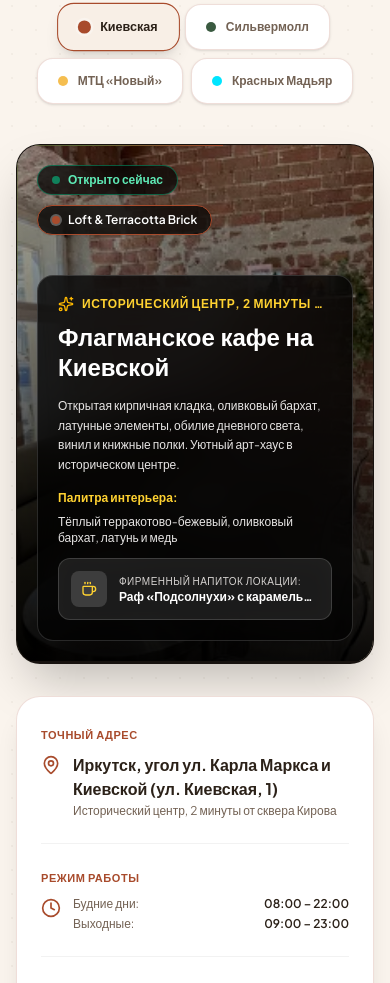
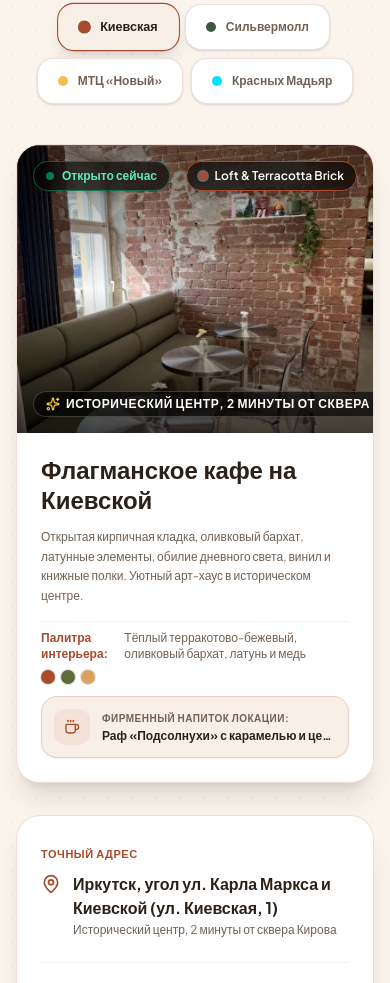
Before and after one commit to ReDLiX123/vancoffee, a Next.js app: page / in a window 390 px wide. Shown: the part 1712-2695 px from the top of the page. Built offline with nearby package versions, Linux system fonts and the light colour scheme.

Commit message:
fix(locations): responsive editorial card layout with full photo visibility and dynamic theme colors

```diff
--- a/src/components/sections/LocationsSection.tsx
+++ b/src/components/sections/LocationsSection.tsx
@@ -126,33 +126,30 @@ export const LocationsSection: React.FC = () => {
 
         {/* Detailed Showcase Grid */}
         <div className="mt-10 grid grid-cols-1 gap-8 lg:grid-cols-12 items-stretch">
-          {/* Left: 3D Photo Showcase Card with clean glassmorphic info panel */}
+          {/* Left: Magazine-style 3D Visual Showcase Card */}
           <div className="lg:col-span-7 flex flex-col">
-            <TiltCard className="h-full min-h-[520px] sm:min-h-[580px] p-0 flex flex-col justify-between relative group overflow-hidden shadow-2xl rounded-3xl border border-black/10 dark:border-white/10">
-              {/* Photo layer */}
-              <div className="absolute inset-0 z-0 overflow-hidden bg-stone-900">
+            <TiltCard className="h-full p-0 flex flex-col justify-between group overflow-hidden">
+              {/* 1. Large Unobstructed Photo Window */}
+              <div className="relative h-72 sm:h-80 md:h-[340px] w-full overflow-hidden bg-black/10 shrink-0">
                 <img
                   key={activeLoc.id}
                   src={getAssetPath(activeLoc.image)}
                   alt={activeLoc.name}
                   className="h-full w-full object-cover transition-transform duration-700 group-hover:scale-105"
                 />
-                {/* Multi-stage dark gradient scrim to ensure absolute text legibility */}
-                <div className="absolute inset-0 bg-gradient-to-t from-black/95 via-black/60 to-black/30" />
-              </div>
+                {/* Subtle vignette scrim */}
+                <div className="absolute inset-0 bg-gradient-to-t from-black/70 via-transparent to-black/40" />
 
-              {/* Top Bar with Status and Theme Badges */}
-              <div className="relative z-10 p-5 sm:p-6 flex flex-wrap items-center justify-between gap-2.5">
-                <div className="flex items-center gap-2 rounded-full border border-emerald-400/40 bg-black/70 px-3.5 py-1.5 backdrop-blur-md shadow-sm">
+                {/* Floating Top Header Badges */}
+                <div className="absolute top-4 left-4 right-4 flex items-center justify-between gap-2">
+                  <div className="flex items-center gap-2 rounded-full border border-emerald-400/40 bg-black/65 px-3 py-1.5 backdrop-blur-md shadow-md">
                     <span className="h-2 w-2 rounded-full bg-emerald-400 animate-pulse" />
                     <span className="text-xs font-semibold text-emerald-300">{t.statusOpen}</span>
                   </div>
 
                   <div
-                  style={{
-                    borderColor: activeLoc.theme.primaryColor,
-                  }}
-                  className="flex items-center gap-2 rounded-full border bg-black/70 px-3.5 py-1.5 text-xs font-semibold text-white backdrop-blur-md shadow-sm"
+                    style={{ borderColor: activeLoc.theme.primaryColor }}
+                    className="flex items-center gap-2 rounded-full border bg-black/65 px-3 py-1.5 text-xs font-semibold text-white backdrop-blur-md shadow-md"
                   >
                     <span
                       style={{ backgroundColor: activeLoc.theme.primaryColor }}
@@ -162,39 +159,90 @@ export const LocationsSection: React.FC = () => {
                   </div>
                 </div>
 
-              {/* Bottom Content Card - Clean Glass Overlay with High Contrast */}
-              <div className="relative z-10 p-5 sm:p-6">
-                <div className="rounded-2xl border border-white/15 bg-black/75 p-5 sm:p-6 backdrop-blur-xl shadow-2xl text-white space-y-3">
-                  {/* Landmark Header */}
-                  <div className="flex items-center gap-2 text-xs font-bold uppercase tracking-wider text-amber-300">
-                    <Sparkles className="h-4 w-4 shrink-0 text-amber-400" />
+                {/* Floating Landmark Tag on Bottom of Photo */}
+                <div className="absolute bottom-4 left-4 right-4 flex items-center gap-2 text-xs font-bold uppercase tracking-wider text-amber-300 drop-shadow-md">
+                  <div className="flex items-center gap-1.5 rounded-full border border-white/20 bg-black/65 px-3 py-1 backdrop-blur-md text-white">
+                    <Sparkles className="h-3.5 w-3.5 text-amber-300" />
                     <span className="truncate">{activeLoc.landmark}</span>
                   </div>
+                </div>
+              </div>
 
-                  {/* Title */}
-                  <h3 className="font-serif text-2xl sm:text-3xl font-bold text-white leading-tight">
+              {/* 2. Clear, Unobstructed Content Section below photo */}
+              <div
+                style={{
+                  backgroundColor: "var(--theme-surface)",
+                  color: "var(--theme-text)",
+                }}
+                className="p-6 sm:p-7 flex-1 flex flex-col justify-between space-y-4 transition-colors duration-500"
+              >
+                <div>
+                  <h3 className="font-serif text-2xl sm:text-3xl font-bold leading-tight group-hover:text-[var(--theme-primary)] transition-colors">
                     {activeLoc.name}
                   </h3>
 
-                  {/* Atmosphere Description */}
-                  <p className="text-xs sm:text-sm leading-relaxed text-stone-200">
+                  <p style={{ color: "var(--theme-muted)" }} className="mt-2.5 text-xs sm:text-sm leading-relaxed">
                     {activeLoc.atmosphere}
                   </p>
-
-                  {/* Interior Palette preview */}
-                  <div className="flex flex-wrap items-center gap-2 pt-1 text-xs text-stone-300">
-                    <span className="font-bold text-amber-300 text-xs">{t.paletteLabel}</span>
-                    <span className="text-xs text-stone-200">{activeLoc.theme.paletteDescription}</span>
                 </div>
 
-                  {/* Popular Drink Pill */}
-                  <div className="mt-2 flex items-center gap-3 rounded-xl border border-white/15 bg-white/10 p-3 backdrop-blur-md">
-                    <div className="flex h-9 w-9 shrink-0 items-center justify-center rounded-lg bg-white/15 text-amber-300">
+                <div className="space-y-3 pt-2 border-t border-black/5 dark:border-white/5">
+                  {/* Palette information with color dots */}
+                  <div className="flex flex-wrap items-center justify-between gap-2 text-xs">
+                    <div className="flex items-center gap-2">
+                      <span style={{ color: "var(--theme-primary)" }} className="font-bold text-xs">
+                        {t.paletteLabel}
+                      </span>
+                      <span style={{ color: "var(--theme-muted)" }} className="text-xs">
+                        {activeLoc.theme.paletteDescription}
+                      </span>
+                    </div>
+
+                    <div className="flex items-center gap-1.5 shrink-0">
+                      <span
+                        title="Primary Color"
+                        style={{ backgroundColor: activeLoc.theme.primaryColor }}
+                        className="h-3.5 w-3.5 rounded-full ring-1 ring-black/10 dark:ring-white/20 shadow-xs"
+                      />
+                      <span
+                        title="Accent Color"
+                        style={{ backgroundColor: activeLoc.theme.accentColor }}
+                        className="h-3.5 w-3.5 rounded-full ring-1 ring-black/10 dark:ring-white/20 shadow-xs"
+                      />
+                      {activeLoc.theme.accentColor2 && (
+                        <span
+                          title="Accent Color 2"
+                          style={{ backgroundColor: activeLoc.theme.accentColor2 }}
+                          className="h-3.5 w-3.5 rounded-full ring-1 ring-black/10 dark:ring-white/20 shadow-xs"
+                        />
+                      )}
+                    </div>
+                  </div>
+
+                  {/* Signature Drink Row */}
+                  <div
+                    style={{
+                      backgroundColor: "var(--theme-surface-elevated)",
+                      borderColor: "var(--theme-surface-border)",
+                    }}
+                    className="flex items-center gap-3 rounded-2xl border p-3 shadow-xs"
+                  >
+                    <div
+                      style={{
+                        backgroundColor: "var(--theme-badge-bg)",
+                        color: "var(--theme-primary)",
+                      }}
+                      className="flex h-9 w-9 shrink-0 items-center justify-center rounded-xl"
+                    >
                       <Coffee className="h-4 w-4" />
                     </div>
-                    <div className="min-w-0">
-                      <div className="text-[10px] uppercase tracking-wider text-stone-300">{t.popular}</div>
-                      <div className="text-xs font-bold text-white truncate">{activeLoc.popularDrink}</div>
+                    <div className="min-w-0 flex-1">
+                      <div style={{ color: "var(--theme-muted)" }} className="text-[10px] font-bold uppercase tracking-wider">
+                        {t.popular}
+                      </div>
+                      <div style={{ color: "var(--theme-text)" }} className="text-xs font-bold truncate mt-0.5">
+                        {activeLoc.popularDrink}
+                      </div>
                     </div>
                   </div>
                 </div>
--- a/src/components/ui/TiltCard.tsx
+++ b/src/components/ui/TiltCard.tsx
@@ -13,8 +13,8 @@ interface TiltCardProps extends React.HTMLAttributes<HTMLDivElement> {
 export const TiltCard: React.FC<TiltCardProps> = ({
   children,
   className,
-  intensity = 15,
-  glowColor = "rgba(212, 155, 69, 0.15)",
+  intensity = 10,
+  glowColor,
   ...props
 }) => {
   const cardRef = useRef<HTMLDivElement>(null);
@@ -53,7 +53,7 @@ export const TiltCard: React.FC<TiltCardProps> = ({
   return (
     <div
       style={{ perspective: "1000px" }}
-      className="w-full"
+      className="w-full h-full"
       onMouseMove={handleMouseMove}
       onMouseEnter={handleMouseEnter}
       onMouseLeave={handleMouseLeave}
@@ -66,9 +66,11 @@ export const TiltCard: React.FC<TiltCardProps> = ({
             : "rotateX(0deg) rotateY(0deg) scale3d(1, 1, 1)",
           transition: isHovered ? "transform 0.1s ease-out" : "transform 0.5s ease-out",
           transformStyle: "preserve-3d",
+          backgroundColor: "var(--theme-surface)",
+          borderColor: "var(--theme-surface-border)",
         }}
         className={cn(
-          "relative overflow-hidden rounded-2xl border border-[#D49B45]/15 bg-[#181310] transition-colors duration-300 hover:border-[#D49B45]/40",
+          "relative h-full w-full overflow-hidden rounded-3xl border shadow-xl transition-colors duration-500",
           className
         )}
         {...props}
@@ -76,13 +78,15 @@ export const TiltCard: React.FC<TiltCardProps> = ({
         {/* Dynamic Glow follower */}
         {isHovered && (
           <div
-            className="pointer-events-none absolute -inset-px opacity-100 transition-opacity duration-300"
+            className="pointer-events-none absolute -inset-px opacity-100 transition-opacity duration-300 z-0"
             style={{
-              background: `radial-gradient(450px circle at ${glowPos.x}% ${glowPos.y}%, ${glowColor}, transparent 70%)`,
+              background: `radial-gradient(450px circle at ${glowPos.x}% ${glowPos.y}%, ${
+                glowColor || "var(--theme-glow)"
+              }, transparent 70%)`,
             }}
           />
         )}
-        <div className="relative z-10">{children}</div>
+        <div className="relative z-10 h-full w-full flex flex-col">{children}</div>
       </div>
     </div>
   );
```
Lines whose indentation alone changed are shown as unchanged.
